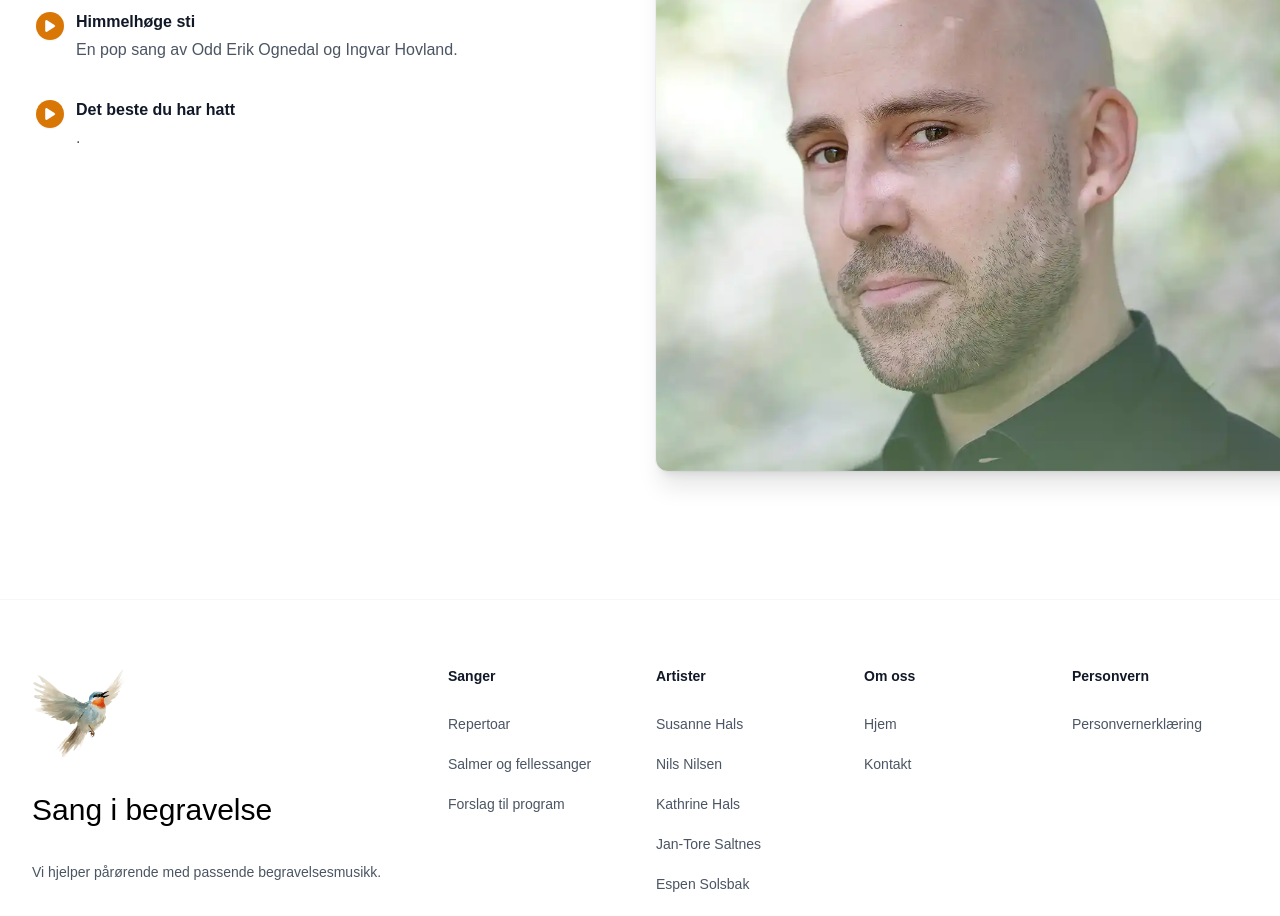
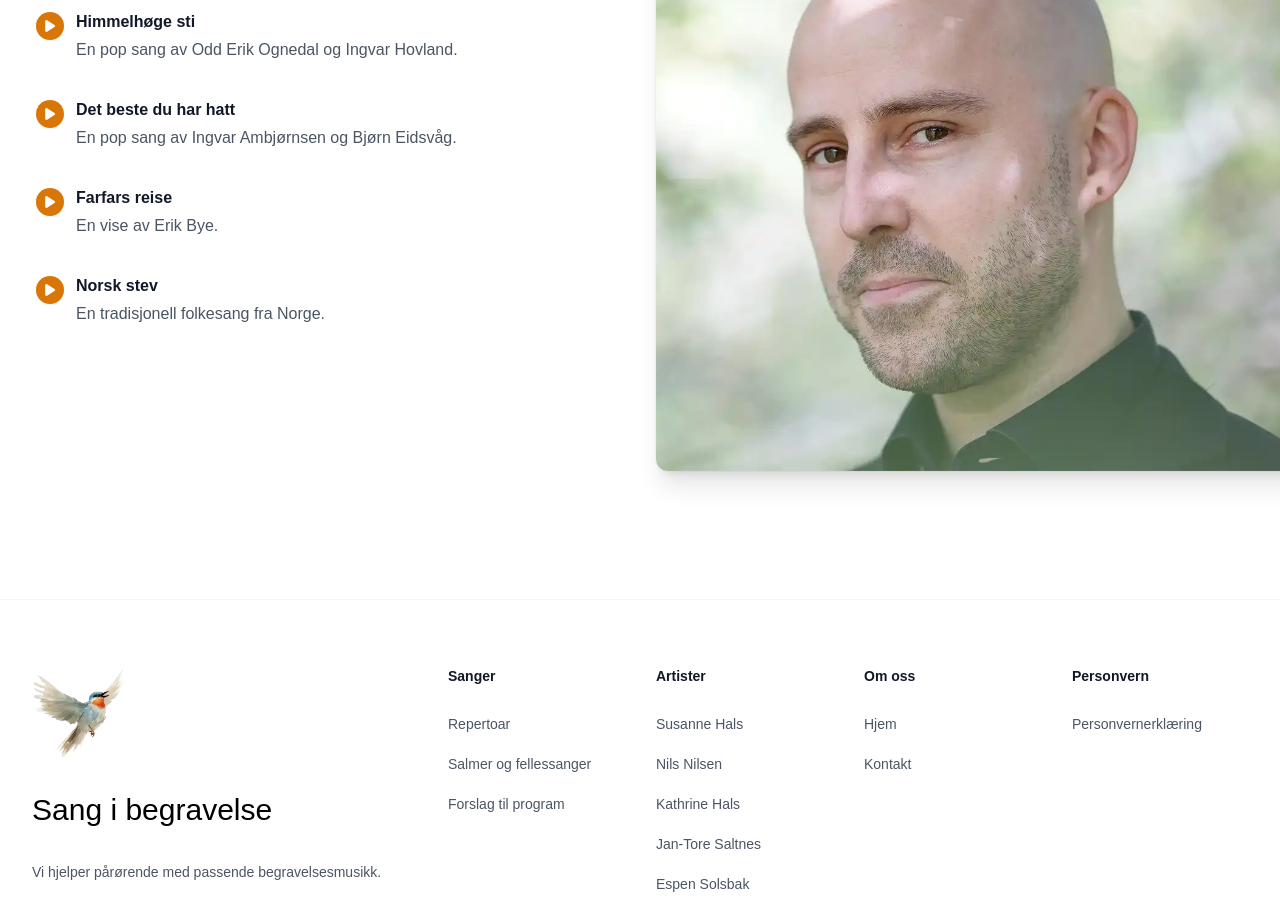
Before and after one commit to Emily-Nilsen/sangibegravelse, a Next.js app: page /espen-solsbak in a window 1280 px wide. Shown: the part 2180-3096 px from the top of the page. Built offline with nearby package versions, Linux system fonts and the light colour scheme; a web font is replaced by a local one.

Commit message:
farfars reise and norsk stev

```diff
--- a/src/pages/espen-solsbak.jsx
+++ b/src/pages/espen-solsbak.jsx
@@ -14,9 +14,21 @@ const features = [
   },
   {
     title: 'Det beste du har hatt',
-    description: '.',
+    description: 'En pop sang av Ingvar Ambjørnsen og Bjørn Eidsvåg.',
     audio: true,
     audioUrl: '/audio/E_DetBesteDuHarHatt.mp3',
+  },
+  {
+    title: 'Farfars reise',
+    description: 'En vise av Erik Bye.',
+    audio: true,
+    audioUrl: '/audio/E_Farfarsreise.mp3',
+  },
+  {
+    title: 'Norsk stev',
+    description: 'En tradisjonell folkesang fra Norge.',
+    audio: true,
+    audioUrl: '/audio/E_NorskStev.mp3',
   },
 ];
 
```
